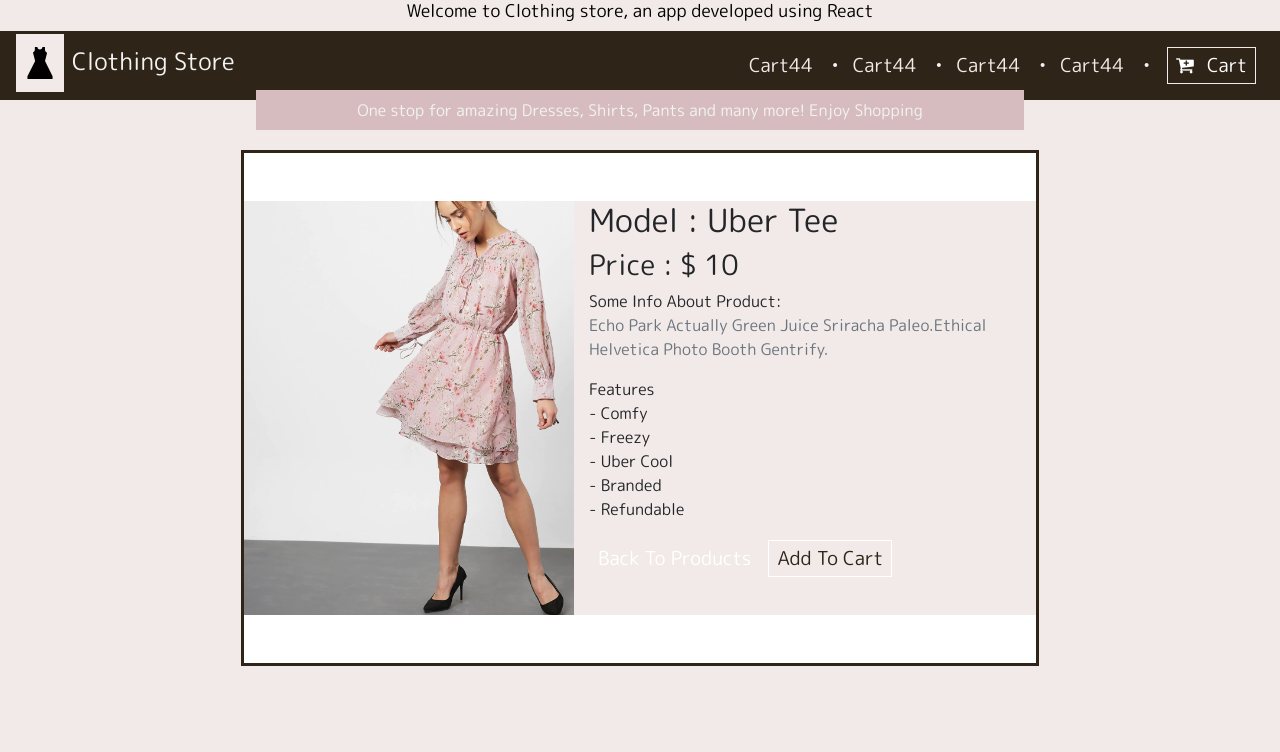
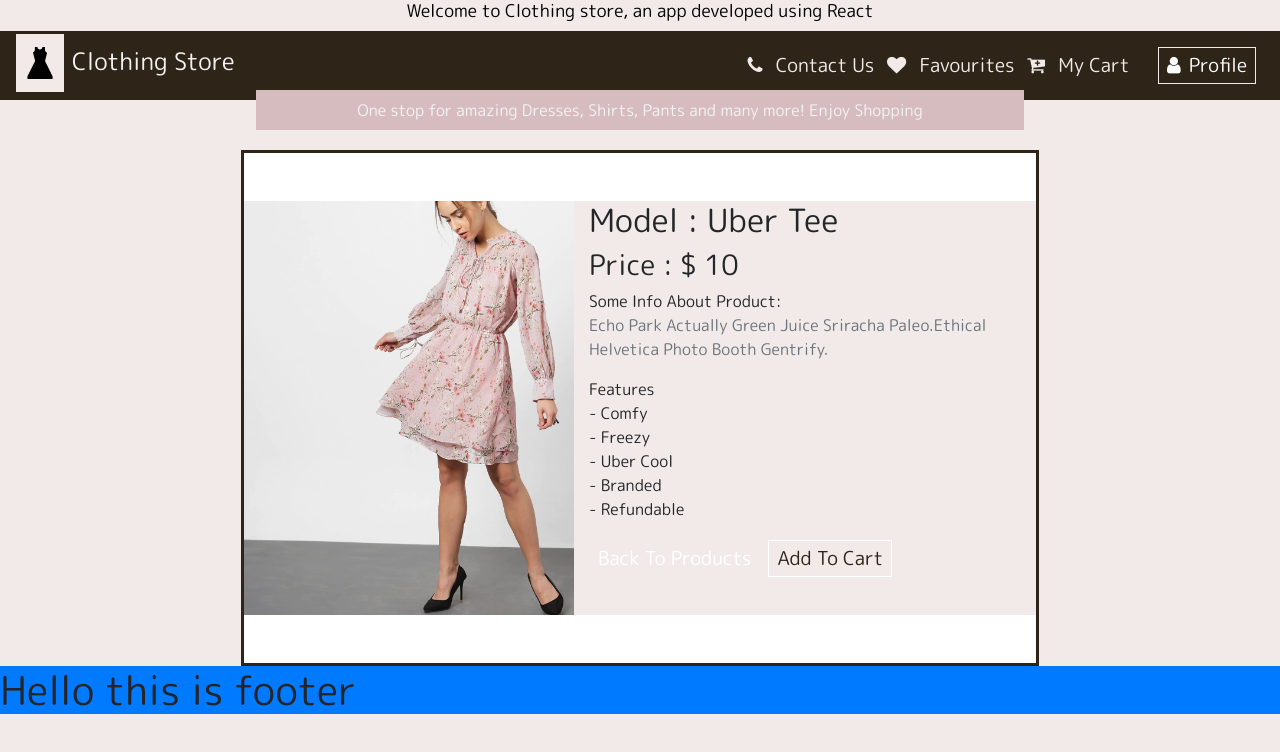
Before and after one commit to mounvip1525/LocalStocks, a React (Create React App) app: page /details in a window 1280 px wide. Shown: the top 752 px of the page. Built offline with nearby package versions, Linux system fonts and the light colour scheme.

Commit message:
new items added to navbar

```diff
--- a/src/App.css
+++ b/src/App.css
@@ -121,10 +121,15 @@ ul{
   /* border-top:0.1px solid black !important; */
   /* border-bottom:0.1px solid black !important; */
 }
+.center-button:hover{
+  background:white !important;
+  color:black !important;
+}
 .cart-icon {
   cursor: pointer;
   font-size: 1.2rem;
   color: black;
+  margin-right:10px;
 }
 /* not found */
 .notfound{
--- a/src/App.js
+++ b/src/App.js
@@ -9,6 +9,7 @@ import Cart from './components/Cart/Cart';
 import NotFound from './components/NotFound';
 import Navbar from "./components/Navbar";
 import Modal from './components/Modal';
+import Footer from './components/Footer';
 
 function App() {
   return (
@@ -22,6 +23,7 @@ function App() {
         <Route component={NotFound} />
       </Switch>
       <Modal />
+      <Footer />
     </React.Fragment>
   );
 }
--- a/src/components/Cart/CartItem.js
+++ b/src/components/Cart/CartItem.js
@@ -1,44 +1,5 @@
-// import React from 'react'
-
-// export default function CartItem({item,value}) {
-//     const { id , title , img , price , total , count } = item;
-//     const { increment , decrement , removeItem } =value;
-//     return (
-//         <div className="row my-2 text-capitalize text-center cartItem">
-//             <div className="col-10 mx-auto col-lg-2">
-//                 <img src={img} style={{width:"10rem",height:"10rem",objectFit:"cover"}} className="img-fluid" alt="product" />
-//             </div>
-//            <div className="col-10 mx-auto col-lg-2">
-//                <span className="d-lg-none">product : </span>{title}
-//            </div>
-//            <div className="col-10 mx-auto col-lg-2">
-//                <span className="d-lg-none">price : </span>$ {price}
-//            </div>
-//            <div className="col-10 mx-auto col-lg-2 my-2 my-lg-0">
-//                <div className="d-flex justify-content-center">
-//                    <div>
-//                        <span className="btn btn-black mx-1" onClick={()=>decrement(id)}>-</span>
-//                        <span className="btn btn-black mx-1">{count}</span>
-//                        <span className="btn btn-black mx-1" onClick={()=>increment(id)}>+</span>
-//                    </div>
-//                </div>
-//            </div>
-//            <div className="col-10 mx-auto col-lg-2">
-//                <div className="cart-icon" onClick={()=>removeItem(id)}><i className="fa fa-trash" /></div>
-//            </div>
-//            <div className="col-10 mx-auto col-lg-2">
-//                <strong>item total : $ {total}</strong>
-//            </div>
-//         </div>
-//     )
-// }
-
-
-
-
-
-
-import React from 'react'
+import React from 'react';
+import { Link } from 'react-router-dom';
 
 export default function CartItem({item,value}) {
     const { id , title , img , price , total , count , info } = item;
@@ -48,14 +9,14 @@ export default function CartItem({item,value}) {
         <div className="cartItem ml-3 py-3 px-3 pb-4">
             <div className="cart-heading">
                 <h3>{title}</h3>
-                <p className="mt-2">Price-  <strong>$ {price}</strong></p>
+                <p className="mt-2">Price- $ {price}</p>
             </div>
             <div className="media mb-3">
             <img className="mr-3" src={img} style={{width:"12rem",height:"12rem",objectFit:"cover"}} alt="product"   />
             <div className="media-body">
                 <div className="container-fluid d-lg-block">
                     <div className="row">
-                        <div className="col-10 mx-auto col-lg-8">
+                        <div className="col-10 mx-auto col-lg-10">
                             <h5 className="text-muted text-capitalize">{info}</h5>
                             <div className="button-count">
                                 <span className="btn btn-black" onClick={()=>decrement(id)}>-</span>
@@ -64,7 +25,10 @@ export default function CartItem({item,value}) {
                             </div>
                             <div className="d-flex">
                                 <div className="cart-icon mt-3" onClick={()=>removeItem(id)}>Delete{" "}<i className="fa fa-trash" /></div>
-                                <h5 className="mt-3">Save for later</h5>
+                                <div className="mt-3 cart-icon">  | Save for later{" "}<i className="fa fa-bookmark" /></div>
+                                <Link to="/" style={{textDecoration:"none"}}>
+                                    <div className="mt-3 cart-icon">  | See more{" "}<i className="fa fa-home" /></div>
+                                </Link>
                             </div>
                         </div>
                     </div>
--- /dev/null
+++ b/src/components/Footer.js
@@ -0,0 +1,11 @@
+import React, { Component } from 'react'
+
+export default class Footer extends Component {
+    render() {
+        return (
+            <div className="footer bg-primary">
+                <h1>Hello this is footer</h1>
+            </div>
+        )
+    }
+}
--- a/src/components/Navbar.js
+++ b/src/components/Navbar.js
@@ -21,21 +21,18 @@ export default class Navbar extends Component {
                     <div className="left-links">
                     <ButtonContainer2>
                     <Link to="/cart" className="left">
-                        <span className="mr-2"></span> cart44
-                    </Link> •
+                        <span className="mr-2"><i className="fa fa-phone" /></span> Contact Us
+                    </Link>
                     <Link to="/cart" className="left">
-                        <span className="mr-2"></span> cart44
-                    </Link> •
+                        <span className="mr-2"><i className="fa fa-heart" /></span> Favourites
+                    </Link>
                     <Link to="/cart" className="left">
-                        <span className="mr-2"></span> cart44
-                    </Link> •
-                    <Link to="/cart" className="left">
-                        <span className="mr-2"></span> cart44
-                    </Link> •
+                        <span className="mr-2"><i className="fa fa-cart-plus" /></span> My Cart
+                    </Link>
                     </ButtonContainer2>
-                    <Link to="/cart" className="ml-0">
+                    <Link to="/" className="ml-0">
                         <ButtonContainer>
-                            <span className="mr-2"><i className="fa fa-cart-plus" /></span> cart
+                            <span className="mr-2"><i className="fa fa-user" /></span>Profile
                         </ButtonContainer>
                     </Link>
                     </div>
--- a/src/data.js
+++ b/src/data.js
@@ -77,7 +77,7 @@ export const storeProducts = [
       img: "assets/pic-5.jpeg",
       price: 24,
       info:
-        "Brooklyn sriracha semiotics, DIY coloring book mixtape craft beer sartorial hella blue bottle. Tote bag wolf authentic try-hard put a bird on it mumblecore.",
+        "Brooklyn Tote bag authentic try-hard put a bird on it mumblecore.",
       inCart: false,
       features:[
         "comfy",
```
Also changed, not shown: 1 other file (tests, documents, lock files or other folders).
